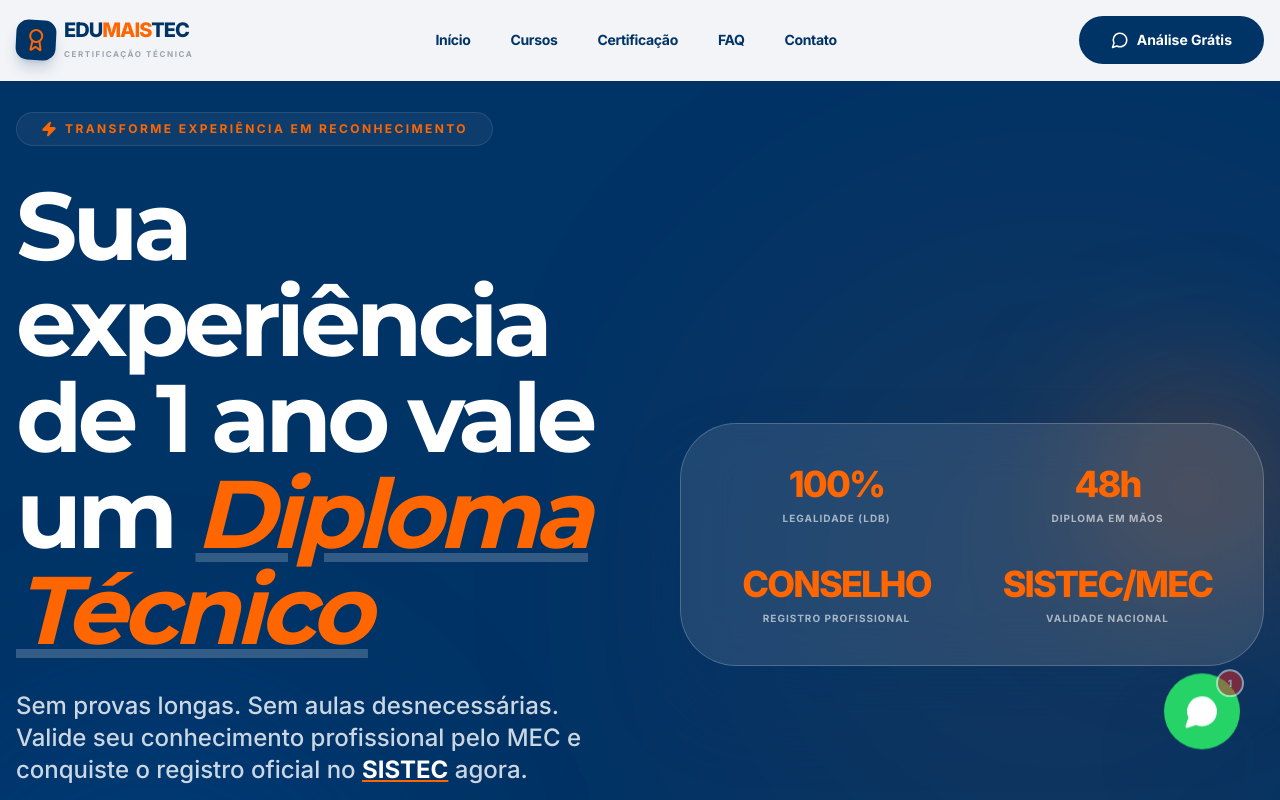
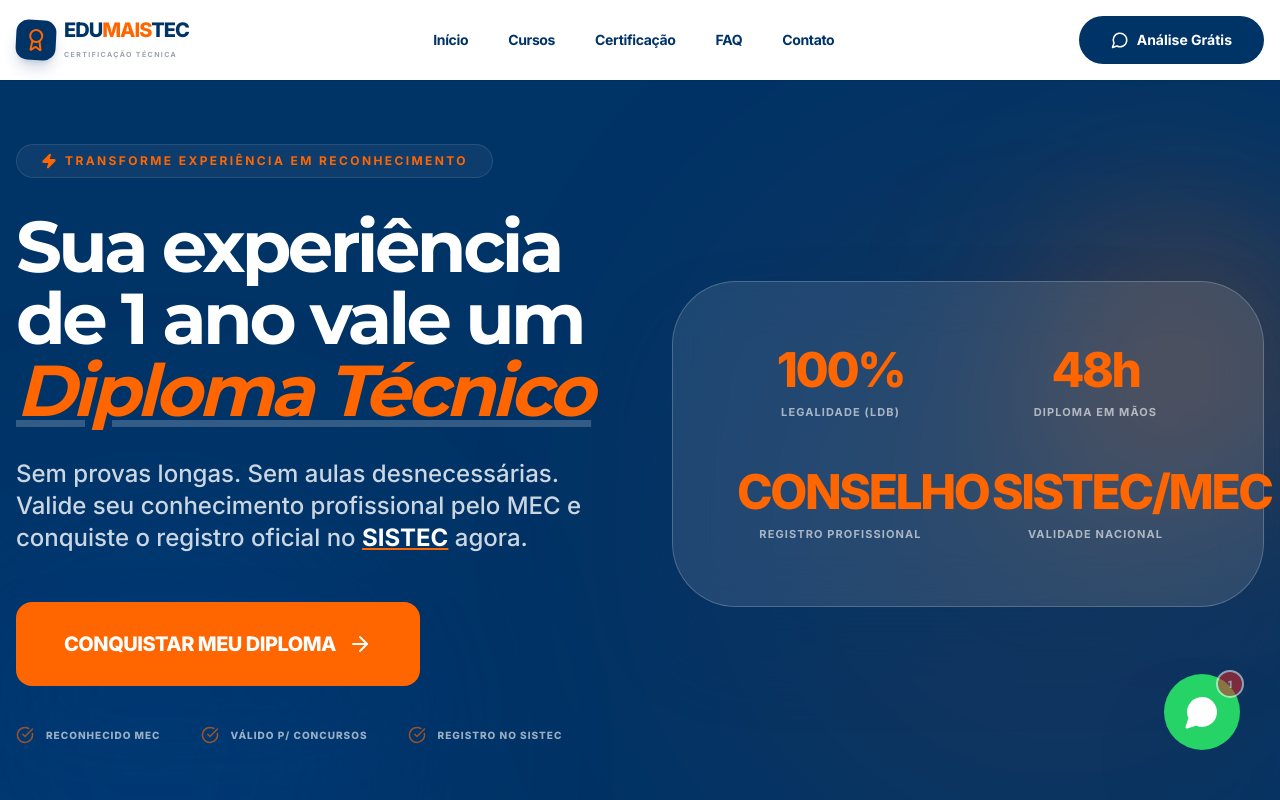
Before and after one commit to performancedigital/Edumaistec, a React (Vite) app: page / in a window 1280 px wide. Shown: the top 800 px of the page. Built offline with nearby package versions, Linux system fonts and the light colour scheme.

Commit message:
feat: Improve header behavior and styling on scroll
Conditionally applies a more compact, slightly transparent header style when the user scrolls down. This provides better vertical space at the top of the page while maintaining an accessible header.

```diff
--- a/App.tsx
+++ b/App.tsx
@@ -127,6 +127,7 @@
 export default function App() {
   const [isModalOpen, setIsModalOpen] = useState(false);
   const [scrollWidth, setScrollWidth] = useState(0);
+  const [isScrolled, setIsScrolled] = useState(false);
 
   const openModal = () => setIsModalOpen(true);
 
@@ -134,6 +135,7 @@
     const handleScroll = () => {
       const scrollTotal = document.documentElement.scrollHeight - document.documentElement.clientHeight;
       setScrollWidth((window.scrollY / scrollTotal) * 100);
+      setIsScrolled(window.scrollY > 20);
     };
     window.addEventListener('scroll', handleScroll);
     return () => window.removeEventListener('scroll', handleScroll);
@@ -146,16 +148,16 @@
 
       <LeadModal isOpen={isModalOpen} onClose={() => setIsModalOpen(false)} />
 
-      {/* Header */}
-      <header className="fixed top-0 w-full z-50 bg-white/95 backdrop-blur-lg border-b border-gray-100 py-4 shadow-sm">
+      {/* Header - UX Otimizado */}
+      <header className={`fixed top-0 w-full z-50 transition-all duration-300 ${isScrolled ? 'bg-white/90 py-2 shadow-md backdrop-blur-md' : 'bg-white py-4 shadow-sm'}`}>
         <div className="container mx-auto px-4 flex justify-between items-center">
           <div className="flex items-center space-x-2 group cursor-pointer" onClick={() => window.scrollTo({ top: 0, behavior: 'smooth' })}>
-            <div className="w-10 h-10 bg-navy flex items-center justify-center rounded-xl rotate-3 group-hover:rotate-12 transition-all duration-500 shadow-lg shadow-navy/20">
-               <Award className="text-brandOrange w-6 h-6" />
+            <div className={`bg-navy flex items-center justify-center rounded-xl rotate-3 group-hover:rotate-12 transition-all duration-500 shadow-lg shadow-navy/20 ${isScrolled ? 'w-8 h-8' : 'w-10 h-10'}`}>
+               <Award className={`text-brandOrange ${isScrolled ? 'w-5 h-5' : 'w-6 h-6'}`} />
             </div>
-            <div className="text-navy font-black text-xl tracking-tighter leading-none">
+            <div className={`text-navy font-black tracking-tighter leading-none transition-all ${isScrolled ? 'text-lg' : 'text-xl'}`}>
               EDU<span className="text-brandOrange">MAIS</span>TEC<br/>
-              <span className="text-[8px] font-bold text-gray-400 tracking-[0.2em] uppercase">Certificação Técnica</span>
+              <span className="text-[7px] font-bold text-gray-400 tracking-[0.2em] uppercase">Certificação Técnica</span>
             </div>
           </div>
           <nav className="hidden lg:flex items-center space-x-10 text-navy font-bold text-sm tracking-tight">
@@ -168,29 +170,31 @@
           </nav>
           <button
             onClick={openModal}
-            className="bg-navy text-white px-8 py-3.5 rounded-full font-bold hover:bg-brandBlueLight hover:shadow-xl hover:shadow-navy/10 transition-all flex items-center text-sm active:scale-95"
+            className={`bg-navy text-white rounded-full font-bold hover:bg-brandBlueLight hover:shadow-xl hover:shadow-navy/10 transition-all flex items-center text-sm active:scale-95 ${isScrolled ? 'px-6 py-2' : 'px-8 py-3.5'}`}
           >
-            <MessageCircle size={18} className="mr-2" />
+            <MessageCircle size={isScrolled ? 16 : 18} className="mr-2" />
             Análise Grátis
           </button>
         </div>
       </header>
 
       <main className="flex-grow">
-        {/* Hero Section - Ajuste de espaçamento superior conforme solicitado */}
-        <section id="início" className="relative bg-navy pt-20 pb-16 md:pt-28 md:pb-32 overflow-hidden">
+        {/* Hero Section */}
+        <section id="início" className="relative bg-navy pt-24 pb-16 md:pt-36 md:pb-40 overflow-hidden">
           <div className="absolute inset-0 pointer-events-none">
             <div className="absolute top-1/4 -right-20 w-[600px] h-[600px] bg-brandOrange/20 rounded-full blur-[150px] animate-pulse"></div>
             <div className="absolute -bottom-24 -left-24 w-[500px] h-[500px] bg-brandBlueLight/30 rounded-full blur-[100px]"></div>
           </div>
 
           <div className="container mx-auto px-4 relative z-10">
-            <div className="grid grid-cols-1 lg:grid-cols-2 gap-10 lg:gap-20 items-center">
+            {/* Gap reduzido de 24 para 16 para aproximar o texto do quadro */}
+            <div className="grid grid-cols-1 lg:grid-cols-2 gap-10 lg:gap-16 items-center">
               <Reveal>
                 <div className="inline-flex items-center bg-white/5 border border-white/10 text-brandOrange px-6 py-2 rounded-full font-bold text-xs mb-8 tracking-[0.2em] uppercase backdrop-blur-md">
                   <Zap size={16} className="mr-2 fill-brandOrange" /> Transforme experiência em reconhecimento
                 </div>
-                <h1 className="text-4xl sm:text-5xl md:text-8xl font-title text-white mb-6 md:mb-8 leading-[1.1] tracking-tighter">
+                {/* Fonte md:text-8xl reduzida para md:text-7xl para melhor encaixe lateral */}
+                <h1 className="text-4xl sm:text-5xl md:text-7xl font-title text-white mb-6 md:mb-8 leading-[1.1] tracking-tighter">
                   Sua experiência de 1 ano vale um <span className="text-brandOrange italic underline decoration-white/20">Diploma Técnico</span>
                 </h1>
                 <p className="text-white/80 text-lg md:text-2xl mb-10 md:mb-12 max-w-xl font-medium leading-relaxed">
@@ -208,43 +212,44 @@
                 </div>
 
                 <div className="mt-10 flex flex-wrap gap-6 md:gap-10 opacity-60">
-                  <div className="flex items-center text-white text-[10px] font-black uppercase tracking-widest"><CheckCircle size={18} className="mr-3 text-brandOrange" /> Reconhecido MEC</div>
-                  <div className="flex items-center text-white text-[10px] font-black uppercase tracking-widest"><CheckCircle size={18} className="mr-3 text-brandOrange" /> Válido p/ Concursos</div>
-                  <div className="flex items-center text-white text-[10px] font-black uppercase tracking-widest"><CheckCircle size={18} className="mr-3 text-brandOrange" /> Registro no SISTEC</div>
+                  <div className="flex items-center text-white text-[10px] font-black uppercase tracking-widest leading-none"><CheckCircle size={18} className="mr-3 text-brandOrange" /> Reconhecido MEC</div>
+                  <div className="flex items-center text-white text-[10px] font-black uppercase tracking-widest leading-none"><CheckCircle size={18} className="mr-3 text-brandOrange" /> Válido p/ Concursos</div>
+                  <div className="flex items-center text-white text-[10px] font-black uppercase tracking-widest leading-none"><CheckCircle size={18} className="mr-3 text-brandOrange" /> Registro no SISTEC</div>
                 </div>
               </Reveal>
 
-              <div className="relative mt-8 lg:mt-0">
+              {/* Quadro Direito */}
+              <div className="relative mt-12 lg:mt-0">
                 <Reveal delay={200} className="relative z-10">
-                  <div className="bg-white/10 backdrop-blur-xl p-8 md:p-10 rounded-[2.5rem] md:rounded-[3.5rem] border border-white/20 shadow-3xl">
-                    <div className="grid grid-cols-2 gap-6 md:gap-10">
-                      <div className="text-center">
-                        <p className="text-2xl sm:text-3xl md:text-4xl font-black text-brandOrange mb-2 tracking-tighter">100%</p>
-                        <p className="text-white/60 text-[9px] md:text-[10px] font-bold uppercase tracking-widest leading-tight">Legalidade (LDB)</p>
+                  <div className="bg-white/10 backdrop-blur-xl p-10 md:p-14 lg:p-12 xl:p-16 rounded-[3rem] md:rounded-[4rem] border border-white/20 shadow-3xl">
+                    <div className="grid grid-cols-2 gap-8 md:gap-10 lg:gap-12">
+                      <div className="text-center flex flex-col justify-center">
+                        <p className="text-2xl sm:text-3xl md:text-5xl font-black text-brandOrange mb-3 tracking-tighter">100%</p>
+                        <p className="text-white/60 text-[9px] md:text-[11px] font-bold uppercase tracking-widest leading-tight">Legalidade (LDB)</p>
                       </div>
-                      <div className="text-center">
-                        <p className="text-2xl sm:text-3xl md:text-4xl font-black text-brandOrange mb-2 tracking-tighter">48h</p>
-                        <p className="text-white/60 text-[9px] md:text-[10px] font-bold uppercase tracking-widest leading-tight">diploma em mãos</p>
+                      <div className="text-center flex flex-col justify-center">
+                        <p className="text-2xl sm:text-3xl md:text-5xl font-black text-brandOrange mb-3 tracking-tighter">48h</p>
+                        <p className="text-white/60 text-[9px] md:text-[11px] font-bold uppercase tracking-widest leading-tight">diploma em mãos</p>
                       </div>
-                      <div className="text-center">
-                        <p className="text-2xl sm:text-3xl md:text-4xl font-black text-brandOrange mb-2 tracking-tighter uppercase leading-none">Conselho</p>
-                        <p className="text-white/60 text-[9px] md:text-[10px] font-bold uppercase tracking-widest leading-tight">Registro Profissional</p>
+                      <div className="text-center flex flex-col justify-center">
+                        <p className="text-2xl sm:text-3xl md:text-5xl font-black text-brandOrange mb-3 tracking-tighter uppercase leading-none">Conselho</p>
+                        <p className="text-white/60 text-[9px] md:text-[11px] font-bold uppercase tracking-widest leading-tight">Registro Profissional</p>
                       </div>
-                      <div className="text-center">
-                        <p className="text-2xl sm:text-3xl md:text-4xl font-black text-brandOrange mb-2 tracking-tighter leading-none">SISTEC/MEC</p>
-                        <p className="text-white/60 text-[9px] md:text-[10px] font-bold uppercase tracking-widest leading-tight">Validade Nacional</p>
+                      <div className="text-center flex flex-col justify-center">
+                        <p className="text-2xl sm:text-3xl md:text-5xl font-black text-brandOrange mb-3 tracking-tighter leading-none">SISTEC/MEC</p>
+                        <p className="text-white/60 text-[9px] md:text-[11px] font-bold uppercase tracking-widest leading-tight">Validade Nacional</p>
                       </div>
                     </div>
                   </div>
                 </Reveal>
-                <div className="absolute -z-10 -top-8 -right-8 w-48 h-48 bg-brandOrange/30 rounded-full blur-[80px]"></div>
+                <div className="absolute -z-10 -top-12 -right-12 w-64 h-64 bg-brandOrange/30 rounded-full blur-[100px]"></div>
               </div>
             </div>
           </div>
         </section>
 
         {/* Especialidades Reordenadas */}
-        <section id="cursos" className="py-16 md:py-24 bg-white relative">
+        <section id="cursos" className="py-20 md:py-32 bg-white relative">
           <div className="container mx-auto px-4">
             <Reveal className="text-center mb-16 md:mb-24">
               <span className="text-[10px] font-black text-brandOrange bg-brandOrange/5 px-6 py-2 rounded-full uppercase tracking-[0.3em] mb-6 inline-block">As formações que o mercado exige</span>
@@ -362,7 +367,7 @@
            </div>
         </section>
 
-        {/* FAQ - Ajuste de textos solicitado */}
+        {/* FAQ */}
         <section id="faq" className="py-16 md:py-32 bg-white">
            <div className="container mx-auto px-4 max-w-5xl">
               <Reveal className="text-center mb-16 md:mb-20">
@@ -409,7 +414,7 @@
            </div>
         </section>
 
-        {/* Localização & Contato - Ajuste de texto solicitado */}
+        {/* Contato */}
         <section id="contato" className="py-16 md:py-24 bg-brandLight">
           <div className="container mx-auto px-4">
             <div className="grid grid-cols-1 sm:grid-cols-2 md:grid-cols-4 gap-6 md:gap-8">
```
